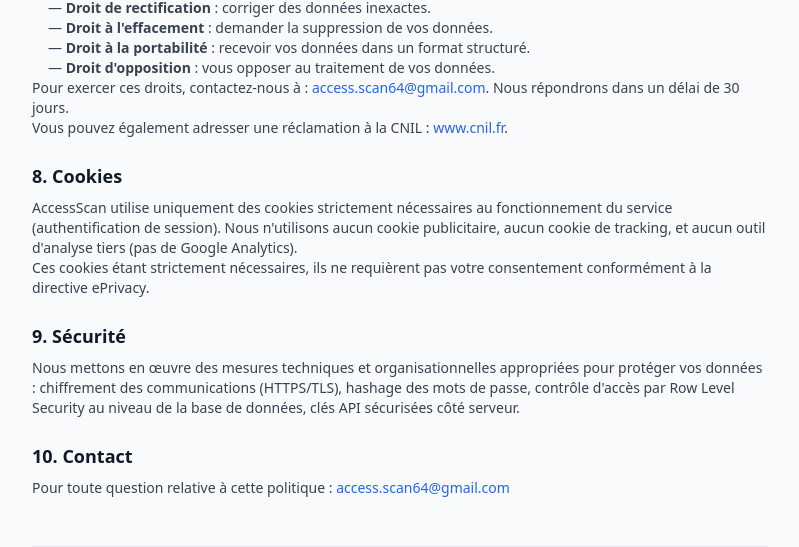
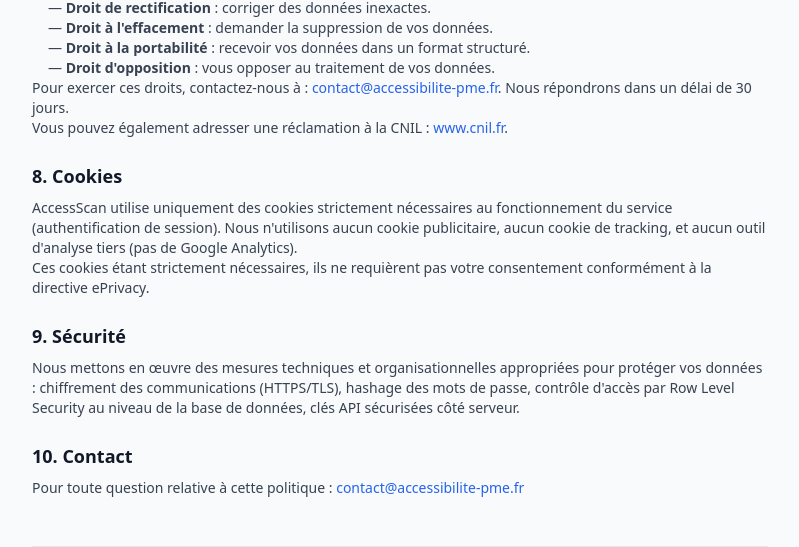
Before and after one commit to TH-HARMAND/access-scan, a Next.js app: page /confidentialite in a window 1280 px wide. Shown: the part 1346-1893 px from the top of the page, without its empty margins (240-1039 px from the left). Built offline with nearby package versions, Linux system fonts and the light colour scheme.

Commit message:
feat: AccessScan SaaS complet v2

```diff
--- a/app/auth/callback/route.ts
+++ b/app/auth/callback/route.ts
@@ -5,7 +5,7 @@ import { NextResponse } from "next/server";
 export async function GET(request: Request) {
   const { searchParams, origin } = new URL(request.url);
   const code = searchParams.get("code");
-  const type = searchParams.get("type");
+  const next = searchParams.get("next");
 
   if (code) {
     const cookieStore = cookies();
@@ -26,10 +26,11 @@ export async function GET(request: Request) {
       }
     );
     await supabase.auth.exchangeCodeForSession(code);
+  }
 
-    if (type === "recovery") {
-      return NextResponse.redirect(`${origin}/auth/update-password`);
-    }
+  // If reset password flow, redirect to update-password page
+  if (next === "update-password") {
+    return NextResponse.redirect(`${origin}/auth/update-password`);
   }
 
   return NextResponse.redirect(origin);
--- a/app/auth/reset-password/page.tsx
+++ b/app/auth/reset-password/page.tsx
@@ -17,7 +17,7 @@ export default function ResetPassword() {
 
     const supabase = createClient();
     const { error: resetError } = await supabase.auth.resetPasswordForEmail(email, {
-      redirectTo: `${window.location.origin}/auth/callback?type=recovery`,
+      redirectTo: `${window.location.origin}/auth/callback?next=update-password`,
     });
 
     if (resetError) {
--- a/app/auth/update-password/page.tsx
+++ b/app/auth/update-password/page.tsx
@@ -1,6 +1,6 @@
 "use client";
 
-import { useState } from "react";
+import { useState, useEffect } from "react";
 import { createClient } from "@/lib/supabase-browser";
 import Link from "next/link";
 import { useRouter } from "next/navigation";
@@ -9,9 +9,23 @@ export default function UpdatePassword() {
   const [password, setPassword] = useState("");
   const [confirm, setConfirm] = useState("");
   const [loading, setLoading] = useState(false);
+  const [checking, setChecking] = useState(true);
+  const [hasSession, setHasSession] = useState(false);
   const [error, setError] = useState("");
   const [success, setSuccess] = useState(false);
   const router = useRouter();
+
+  useEffect(() => {
+    const supabase = createClient();
+
+    // Verify we have a valid session (set by callback)
+    supabase.auth.getUser().then(({ data: { user } }) => {
+      if (user) {
+        setHasSession(true);
+      }
+      setChecking(false);
+    });
+  }, []);
 
   const handleUpdate = async (e: React.FormEvent) => {
     e.preventDefault();
@@ -19,6 +33,11 @@ export default function UpdatePassword() {
 
     if (password !== confirm) {
       setError("Les mots de passe ne correspondent pas.");
+      return;
+    }
+
+    if (password.length < 6) {
+      setError("Le mot de passe doit contenir au moins 6 caractères.");
       return;
     }
 
@@ -30,7 +49,7 @@ export default function UpdatePassword() {
     });
 
     if (updateError) {
-      setError("Erreur lors de la mise à jour. Le lien a peut-être expiré.");
+      setError("Erreur lors de la mise à jour. Demandez un nouveau lien de réinitialisation.");
       setLoading(false);
       return;
     }
@@ -41,6 +60,38 @@ export default function UpdatePassword() {
       router.refresh();
     }, 2000);
   };
+
+  if (checking) {
+    return (
+      <main className="max-w-md mx-auto px-4 py-16 text-center">
+        <div className="inline-block w-8 h-8 border-4 border-blue-200 border-t-blue-600 rounded-full animate-spin" />
+      </main>
+    );
+  }
+
+  if (!hasSession) {
+    return (
+      <main className="max-w-md mx-auto px-4 py-16">
+        <div className="text-center mb-8">
+          <Link href="/" className="text-2xl font-bold">
+            <span className="text-blue-600">Access</span>Scan
+          </Link>
+        </div>
+        <div className="bg-orange-50 border border-orange-200 rounded-xl p-6 text-center">
+          <p className="text-orange-700 text-lg font-medium mb-2">Lien expiré ou invalide</p>
+          <p className="text-orange-600 text-sm">
+            Demandez un nouveau lien de réinitialisation.
+          </p>
+          <Link
+            href="/auth/reset-password"
+            className="inline-block mt-4 px-6 py-2 bg-blue-600 text-white rounded-lg hover:bg-blue-700 transition-colors text-sm font-medium"
+          >
+            Nouveau lien
+          </Link>
+        </div>
+      </main>
+    );
+  }
 
   if (success) {
     return (
--- a/app/cgv/page.tsx
+++ b/app/cgv/page.tsx
@@ -67,7 +67,7 @@ export default function CGV() {
             En achetant des crédits et en les utilisant pour générer un rapport PDF, le Client reconnaît que l&apos;exécution du service commence immédiatement et renonce expressément à son droit de rétractation pour les crédits utilisés.
           </p>
           <p>
-            Pour les crédits non utilisés, le Client peut demander un remboursement dans un délai de 14 jours suivant l&apos;achat en contactant : <a href="mailto:access.scan64@gmail.com" className="text-blue-600 hover:underline">access.scan64@gmail.com</a>.
+            Pour les crédits non utilisés, le Client peut demander un remboursement dans un délai de 14 jours suivant l&apos;achat en contactant : <a href="mailto:contact@accessibilite-pme.fr" className="text-blue-600 hover:underline">contact@accessibilite-pme.fr</a>.
           </p>
         </section>
 
@@ -98,7 +98,7 @@ export default function CGV() {
         <section>
           <h2 className="text-lg font-bold text-gray-900 mb-2">Article 10 — Contact</h2>
           <p>
-            Pour toute question relative à ces CGV : <a href="mailto:access.scan64@gmail.com" className="text-blue-600 hover:underline">access.scan64@gmail.com</a>
+            Pour toute question relative à ces CGV : <a href="mailto:contact@accessibilite-pme.fr" className="text-blue-600 hover:underline">contact@accessibilite-pme.fr</a>
           </p>
         </section>
       </div>
--- a/app/confidentialite/page.tsx
+++ b/app/confidentialite/page.tsx
@@ -16,7 +16,7 @@ export default function Confidentialite() {
           <p>
             Le responsable du traitement des données personnelles collectées sur AccessScan est :<br />
             Entreprise individuelle — SIRET : 100 200 930 000 12<br />
-            Email : <a href="mailto:access.scan64@gmail.com" className="text-blue-600 hover:underline">access.scan64@gmail.com</a>
+            Email : <a href="mailto:contact@accessibilite-pme.fr" className="text-blue-600 hover:underline">contact@accessibilite-pme.fr</a>
           </p>
         </section>
 
@@ -81,7 +81,7 @@ export default function Confidentialite() {
             — <span className="font-semibold">Droit d&apos;opposition</span> : vous opposer au traitement de vos données.
           </p>
           <p>
-            Pour exercer ces droits, contactez-nous à : <a href="mailto:access.scan64@gmail.com" className="text-blue-600 hover:underline">access.scan64@gmail.com</a>. Nous répondrons dans un délai de 30 jours.
+            Pour exercer ces droits, contactez-nous à : <a href="mailto:contact@accessibilite-pme.fr" className="text-blue-600 hover:underline">contact@accessibilite-pme.fr</a>. Nous répondrons dans un délai de 30 jours.
           </p>
           <p>
             Vous pouvez également adresser une réclamation à la CNIL : <a href="https://www.cnil.fr" className="text-blue-600 hover:underline" target="_blank" rel="noopener noreferrer">www.cnil.fr</a>.
@@ -108,7 +108,7 @@ export default function Confidentialite() {
         <section>
           <h2 className="text-lg font-bold text-gray-900 mb-2">10. Contact</h2>
           <p>
-            Pour toute question relative à cette politique : <a href="mailto:access.scan64@gmail.com" className="text-blue-600 hover:underline">access.scan64@gmail.com</a>
+            Pour toute question relative à cette politique : <a href="mailto:contact@accessibilite-pme.fr" className="text-blue-600 hover:underline">contact@accessibilite-pme.fr</a>
           </p>
         </section>
       </div>
--- a/app/mentions-legales/page.tsx
+++ b/app/mentions-legales/page.tsx
@@ -16,7 +16,7 @@ export default function MentionsLegales() {
             Le site AccessScan est édité par :<br />
             Entreprise individuelle<br />
             SIRET : 100 200 930 000 12<br />
-            Email : <a href="mailto:access.scan64@gmail.com" className="text-blue-600 hover:underline">access.scan64@gmail.com</a>
+            Email : <a href="mailto:contact@accessibilite-pme.fr" className="text-blue-600 hover:underline">contact@accessibilite-pme.fr</a>
           </p>
           <p>Directeur de la publication : le représentant légal de l&apos;entreprise.</p>
         </section>
@@ -65,7 +65,7 @@ export default function MentionsLegales() {
         <section>
           <h2 className="text-lg font-bold text-gray-900 mb-2">Contact</h2>
           <p>
-            Pour toute question relative au site, vous pouvez nous contacter à l&apos;adresse : <a href="mailto:access.scan64@gmail.com" className="text-blue-600 hover:underline">access.scan64@gmail.com</a>
+            Pour toute question relative au site, vous pouvez nous contacter à l&apos;adresse : <a href="mailto:contact@accessibilite-pme.fr" className="text-blue-600 hover:underline">contact@accessibilite-pme.fr</a>
           </p>
         </section>
       </div>
--- a/app/page.tsx
+++ b/app/page.tsx
@@ -598,7 +598,7 @@ export default function Home() {
           <Link href="/mentions-legales" className="hover:text-gray-600">Mentions légales</Link>
           <Link href="/cgv" className="hover:text-gray-600">CGV</Link>
           <Link href="/confidentialite" className="hover:text-gray-600">Confidentialité</Link>
-          <a href="mailto:access.scan64@gmail.com" className="hover:text-gray-600">Contact</a>
+          <a href="mailto:contact@accessibilite-pme.fr" className="hover:text-gray-600">Contact</a>
         </div>
         <p className="text-xs text-gray-300">© {new Date().getFullYear()} AccessScan</p>
       </footer>
--- a/app/pricing/page.tsx
+++ b/app/pricing/page.tsx
@@ -158,7 +158,7 @@ export default function Pricing() {
           <Link href="/mentions-legales" className="hover:text-gray-600">Mentions légales</Link>
           <Link href="/cgv" className="hover:text-gray-600">CGV</Link>
           <Link href="/confidentialite" className="hover:text-gray-600">Confidentialité</Link>
-          <a href="mailto:access.scan64@gmail.com" className="hover:text-gray-600">Contact</a>
+          <a href="mailto:contact@accessibilite-pme.fr" className="hover:text-gray-600">Contact</a>
         </div>
       </footer>
     </main>
--- a/middleware.ts
+++ b/middleware.ts
@@ -4,7 +4,7 @@ import { NextResponse, type NextRequest } from "next/server";
 export async function middleware(request: NextRequest) {
   let supabaseResponse = NextResponse.next({ request });
 
-  createServerClient(
+  const supabase = createServerClient(
     process.env.NEXT_PUBLIC_SUPABASE_URL!,
     process.env.NEXT_PUBLIC_SUPABASE_ANON_KEY!,
     {
@@ -25,6 +25,9 @@ export async function middleware(request: NextRequest) {
     }
   );
 
+  // CRITICAL: refreshes expired session tokens in cookies
+  await supabase.auth.getUser();
+
   return supabaseResponse;
 }
 
```
